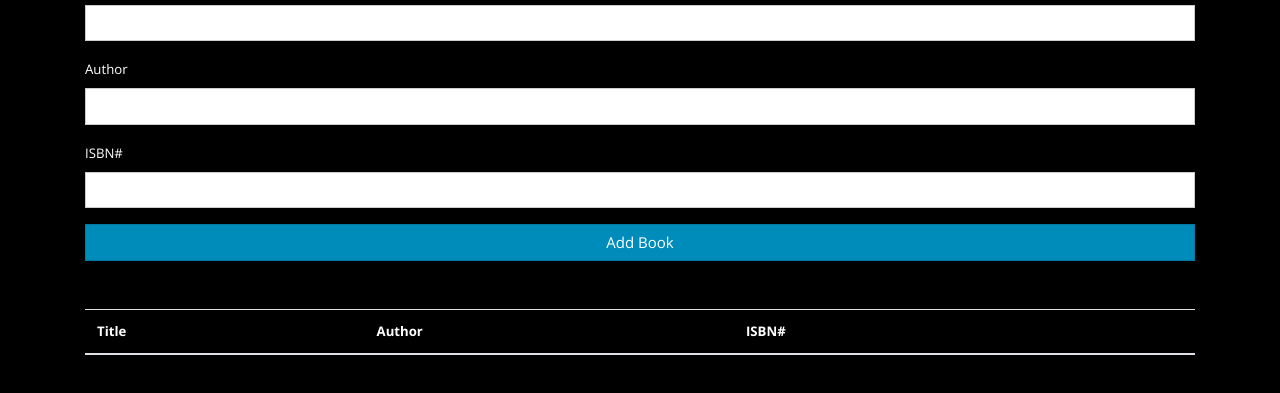
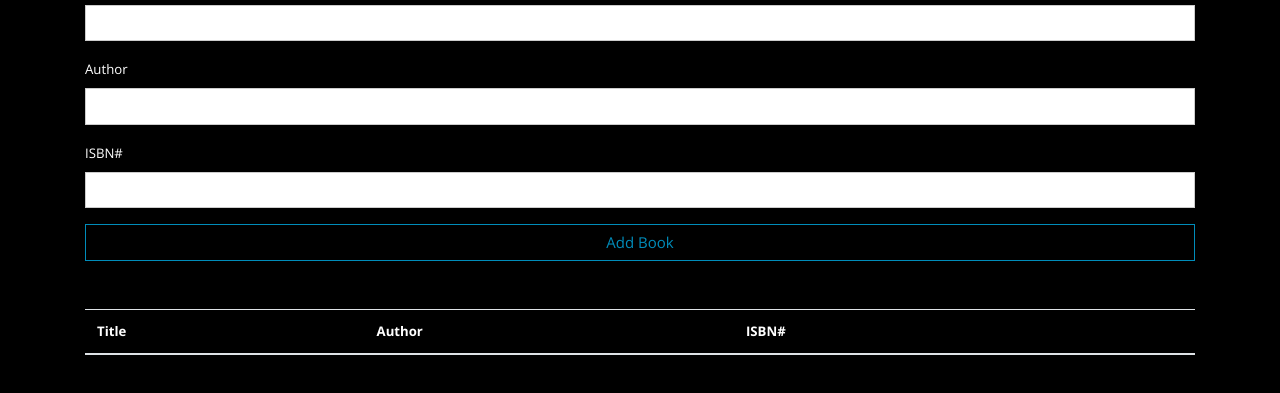
Before and after one commit to niteshsaxena111/My-Book-List, a plain HTML site: page index.html in a window 1280 px wide. Shown: the part 125-518 px from the top of the page. Drawn offline with nearby package versions, Linux system fonts and the light colour scheme.

Commit message:
Update index.html

```diff
--- a/index.html
+++ b/index.html
@@ -32,7 +32,7 @@
              <label for="isbn">ISBN#</label>
             <input type="text" id="isbn" class="form-control">
             </div>
-        <input type="submit" value="Add Book" class="btn btn-primary btn-block">
+        <input type="submit" value="Add Book" class="btn btn-outline-primary btn-block">
         </form>
         <table class="table table-striped mt-5">
             <thead>
```
